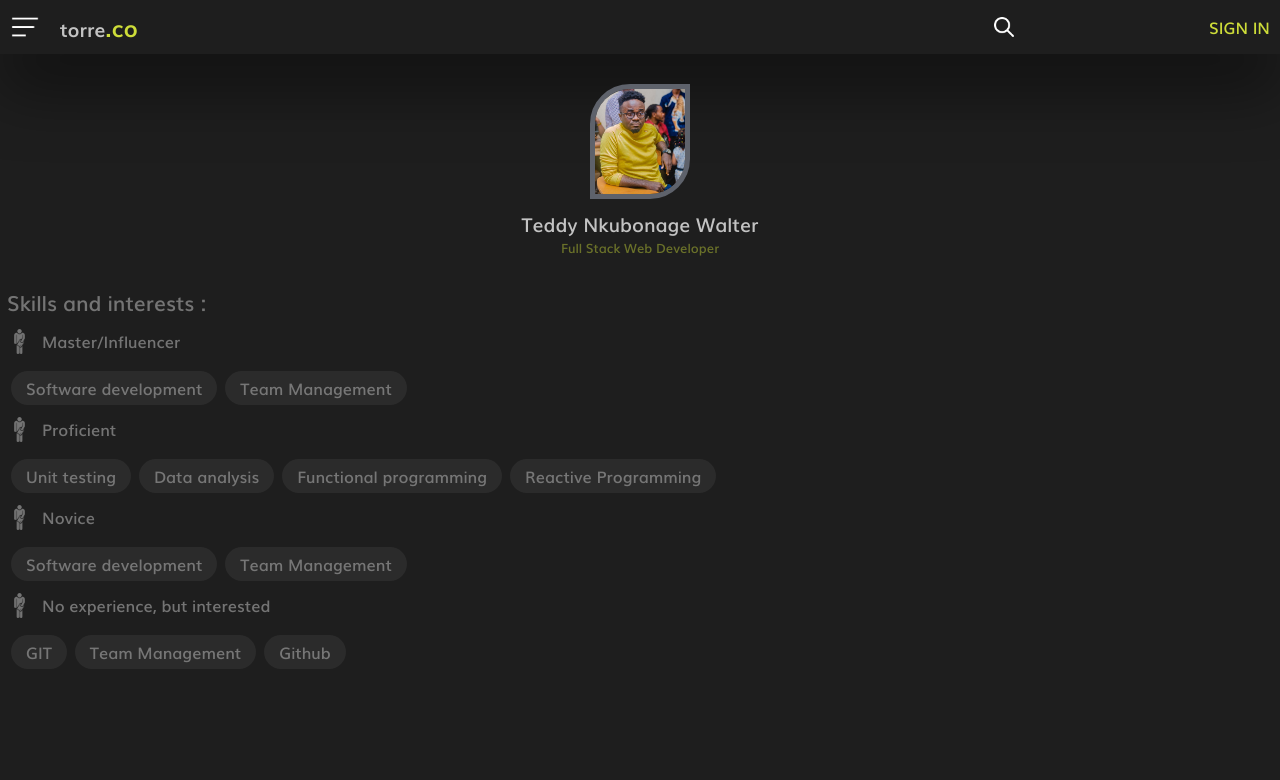
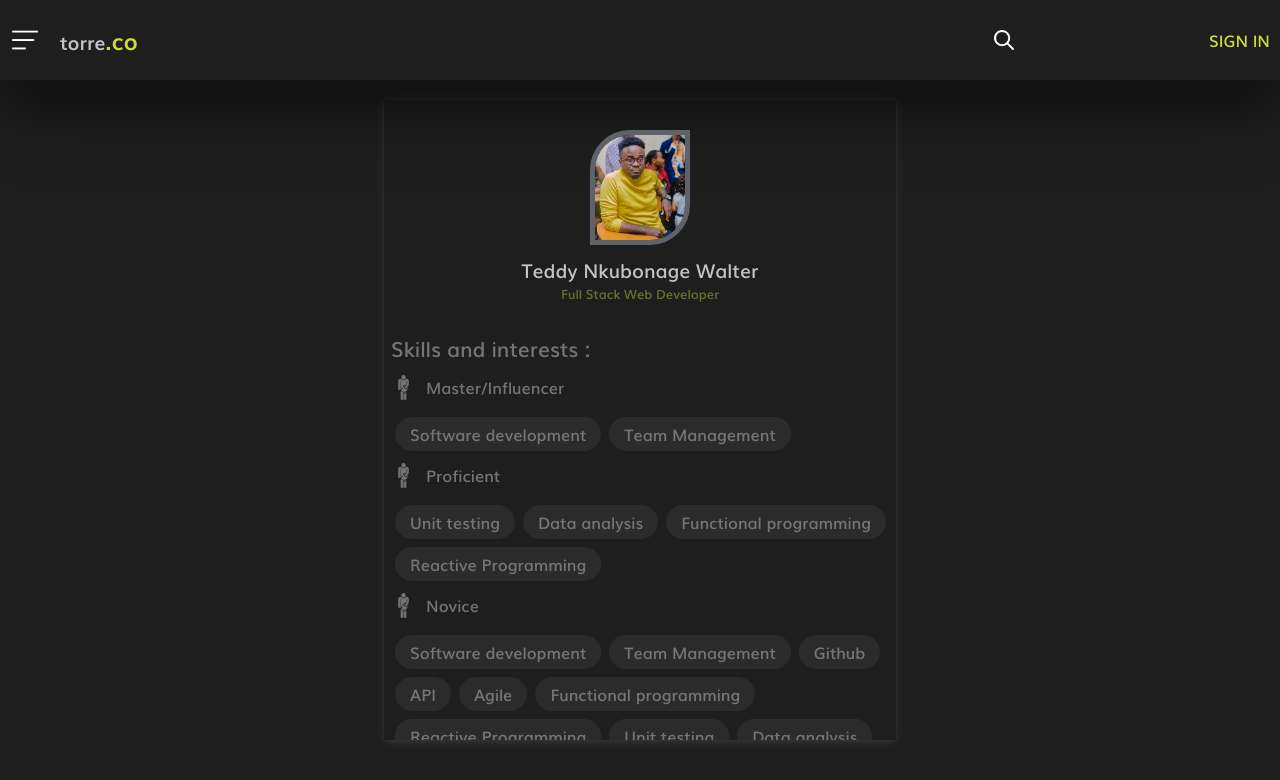
Before and after one commit to ted1104/torreTest, a React (Create React App) app: page / in a window 1280 px wide. Both pictures are taken after a click on the element 25 px from the left and 25 px from the top of the page. Shown: the top 780 px of the page. Built offline with nearby package versions, Linux system fonts and the light colour scheme.

Commit message:
animation done

```diff
--- a/src/components/header/header.module.css
+++ b/src/components/header/header.module.css
@@ -3,6 +3,7 @@
   /* border: 1px solid white; */
   padding: 0px 0px;
   box-shadow: 0 2rem 4rem rgba(1, 1, 1, 0.5);
+  height: 10vh;
 }
 .container_header div:nth-child(1),
 .container_header div:nth-child(2),
--- a/src/components/people/people.module.css
+++ b/src/components/people/people.module.css
@@ -12,8 +12,8 @@
   display: flex;
 }
 .container_people .people_profile > div:nth-child(1) {
-  width: 50px;
-  height: 50px;
+  width: 40px;
+  height: 40px;
   display: flex;
 }
 .container_people .people_profile div:nth-child(2) {
--- a/src/components/skill_details/skills_details.js
+++ b/src/components/skill_details/skills_details.js
@@ -1,11 +1,17 @@
 import React from "react";
 import classe from "./skills.module.css";
+import animation from "../../utilities/css/animation.module.css";
 import { Header, Experiences, OtherPeople } from "..";
 import icons from "../../constants/icons";
 
 const skillDetails = () => {
   return (
-    <div className={classe.container_details_main}>
+    <div
+      className={[
+        classe.container_details_main,
+        animation.animationBottomToTop,
+      ].join(" ")}
+    >
       <Header isDetails />
       <div className={classe.sous_container_main}>
         <div className={classe.container_details}>
--- a/src/components/user_profile/user_profile.js
+++ b/src/components/user_profile/user_profile.js
@@ -8,6 +8,7 @@ const userProfile = ({ skills }) => {
   return (
     <div>
       <Header />
+      <div className={classe.main}>
         <div className={classe.user_profile}>
           <div>
             <Profile />
@@ -30,6 +31,7 @@ const userProfile = ({ skills }) => {
           </div>
         </div>
       </div>
+    </div>
   );
 };
 
--- a/src/components/user_profile/user_profile.module.css
+++ b/src/components/user_profile/user_profile.module.css
@@ -1,4 +1,7 @@
-.user_profile {
+.main {
+  /* border: 1px solid red; */
+}
+.main .user_profile {
   /* border: 1px solid white; */
   /* text-align: center; */
   display: flex;
@@ -8,41 +11,81 @@
   padding-top: 30px;
   text-align: center;
 }
-.user_profile div:nth-child(1) {
+.main .user_profile div:nth-child(1) {
   width: 100px;
   margin-bottom: 5px;
 
   /* border: 1px solid red; */
   /* justify-self: center; */
 }
-.user_profile div:nth-child(2) {
+.main .user_profile div:nth-child(2) {
   /* border: 1px solid white; */
   display: flex;
   flex-direction: column;
 }
-.user_profile div:nth-child(2) span:nth-child(1) {
+.main .user_profile div:nth-child(2) span:nth-child(1) {
   font-size: 1.2em;
 }
-.user_profile div:nth-child(2) span:nth-child(2) {
+.main .user_profile div:nth-child(2) span:nth-child(2) {
   font-size: 0.8em;
   color: #ccdc3970;
 }
-.user_profile div:nth-child(3) {
+.main .user_profile div:nth-child(3) {
   text-align: left;
   margin-top: 10px;
   padding-left: 5px;
 }
-.user_skills {
+.main .user_skills {
   color: #747474;
   margin-top: 30px;
   padding-left: 7px;
 }
-.user_skills span.big_title {
+.main .user_skills span.big_title {
   font-size: 1.3em;
   /* color: red; */
   margin-bottom: 10px;
 }
-.user_skills div.container_skills {
+.main .user_skills div.container_skills {
   /* border: 1px solid red; */
   margin-top: 12px;
 }
+
+/* RESPONSIVE DESIGN */
+/* SMALL DEVICES (LANDSCAPE : 576px and UP) */
+
+@media (min-width: 576px) {
+}
+
+/* MEDIUM DEVICES (TABLETTE : 768px and UP) */
+
+@media (min-width: 768px) {
+  .main {
+    /* border: 2px solid rgb(43, 42, 42); */
+    position: relative;
+    margin-left: 20px;
+    width: 70vw;
+    min-height: 80vh;
+    height: 80vh;
+    margin: 0 auto;
+    overflow-x: hidden;
+    overflow-y: scroll;
+    margin-top: 20px;
+    box-shadow: rgba(125, 126, 126, 0.12) 0px 2px 4px 0px,
+      rgba(187, 191, 192, 0.116) 0px 2px 10px 0px;
+  }
+}
+
+/* LARGE DEVICES (DESKTOP : 992px and UP) */
+
+@media (min-width: 992px) {
+  .main {
+    width: 50vw;
+  }
+}
+
+/* EXTRA LARGE DEVICES (LARGE DESKTOP : 768px and UP) */
+@media (min-width: 1200px) {
+  .main {
+    width: 40vw;
+  }
+}
--- a/src/index.css
+++ b/src/index.css
@@ -102,3 +102,23 @@ body {
   color: #ffffffbb;
   font-family: "Muli", "Helvetica", "Arial", sans-serif;
 }
+/* Works on Firefox */
+* {
+  scrollbar-width: thin;
+  scrollbar-color: rgb(14, 13, 13) rgb(14, 13, 13);
+}
+
+/* Works on Chrome, Edge, and Safari */
+*::-webkit-scrollbar {
+  width: 10px;
+}
+
+*::-webkit-scrollbar-track {
+  /* background: white; */
+}
+
+*::-webkit-scrollbar-thumb {
+  background-color: rgba(99, 96, 96, 0.192);
+  border-radius: 20px;
+  /* border: 1px solid white; */
+}
--- a/src/pages/user_skills/users_skills.js
+++ b/src/pages/user_skills/users_skills.js
@@ -2,6 +2,7 @@ import React from "react";
 
 // Component importation
 // import classe from "./users_skills.module.css";
+import animation from "../../utilities/css/animation.module.css";
 import { SkillDetails, UserProfile } from "../../components";
 import icons from "../../constants/icons";
 import { connect } from "react-redux";
@@ -32,31 +33,46 @@ class UserSkill extends React.Component {
         {
           description: "Novice",
           icon: icons.monitor,
-          list: ["Software development", "Team Management"],
+          list: [
+            "Software development",
+            "Team Management",
+            "Github",
+            "API",
+            "Agile",
+            "Functional programming",
+            "Reactive Programming",
+            "Unit testing",
+            "Data analysis",
+          ],
         },
         {
           description: "No experience, but interested",
           icon: icons.monitor,
-          list: ["GIT", "Team Management", "Github"],
+          list: [
+            "GIT",
+            "Team Management",
+            "Github",
+            "API",
+            "Agile",
+            "Scala",
+            "Vue.js",
+            "React JS",
+            "React Native",
+          ],
         },
       ],
 
       showDetails: true,
     };
   }
-
-  _showDetails = () => {
-    this.setState({
-      showDetails: !this.state.showDetails,
-    });
-  };
-
   render() {
     const { skills, showDetails } = this.state;
     const { sysMenu } = this.props;
 
     return (
-      <div>{sysMenu ? <UserProfile skills={skills} /> : <SkillDetails />}</div>
+      <div className={animation.animationContainer}>
+        {sysMenu ? <UserProfile skills={skills} /> : <SkillDetails />}
+      </div>
     );
   }
 }
--- /dev/null
+++ b/src/utilities/css/animation.module.css
@@ -0,0 +1,62 @@
+.animationContainer {
+  animation: AnimationContainerEnter 2s;
+}
+.animationBottomToTop {
+  animation: LeftToRight 2s;
+}
+.animationDeseaper {
+  animation: Desapear 5s;
+}
+
+@keyframes BottomToTop {
+  0% {
+    transform: translateY(100%);
+  }
+
+  100% {
+    transform: translateY(0%);
+  }
+}
+@keyframes LeftToRight {
+  0% {
+    transform: translateX(-100%);
+  }
+
+  100% {
+    transform: translateX(0%);
+  }
+}
+
+@keyframes AnimationContainerEnter {
+  0% {
+    opacity: 0;
+    transform: translateY(-5px);
+  }
+  25% {
+    opacity: 0.25;
+  }
+  50% {
+    opacity: 0.5;
+  }
+  100% {
+    opacity: 1;
+    transform: translateY(0);
+  }
+}
+
+@keyframes Desapear {
+  0% {
+    opacity: 1;
+    /* transform: translateY(-5px); */
+  }
+  25% {
+    opacity: 0.5;
+  }
+  50% {
+    opacity: 0.25;
+  }
+  100% {
+    opacity: 0;
+    /* transform: translateY(0); */
+  }
+}
```
Lines whose indentation alone changed are shown as unchanged.
